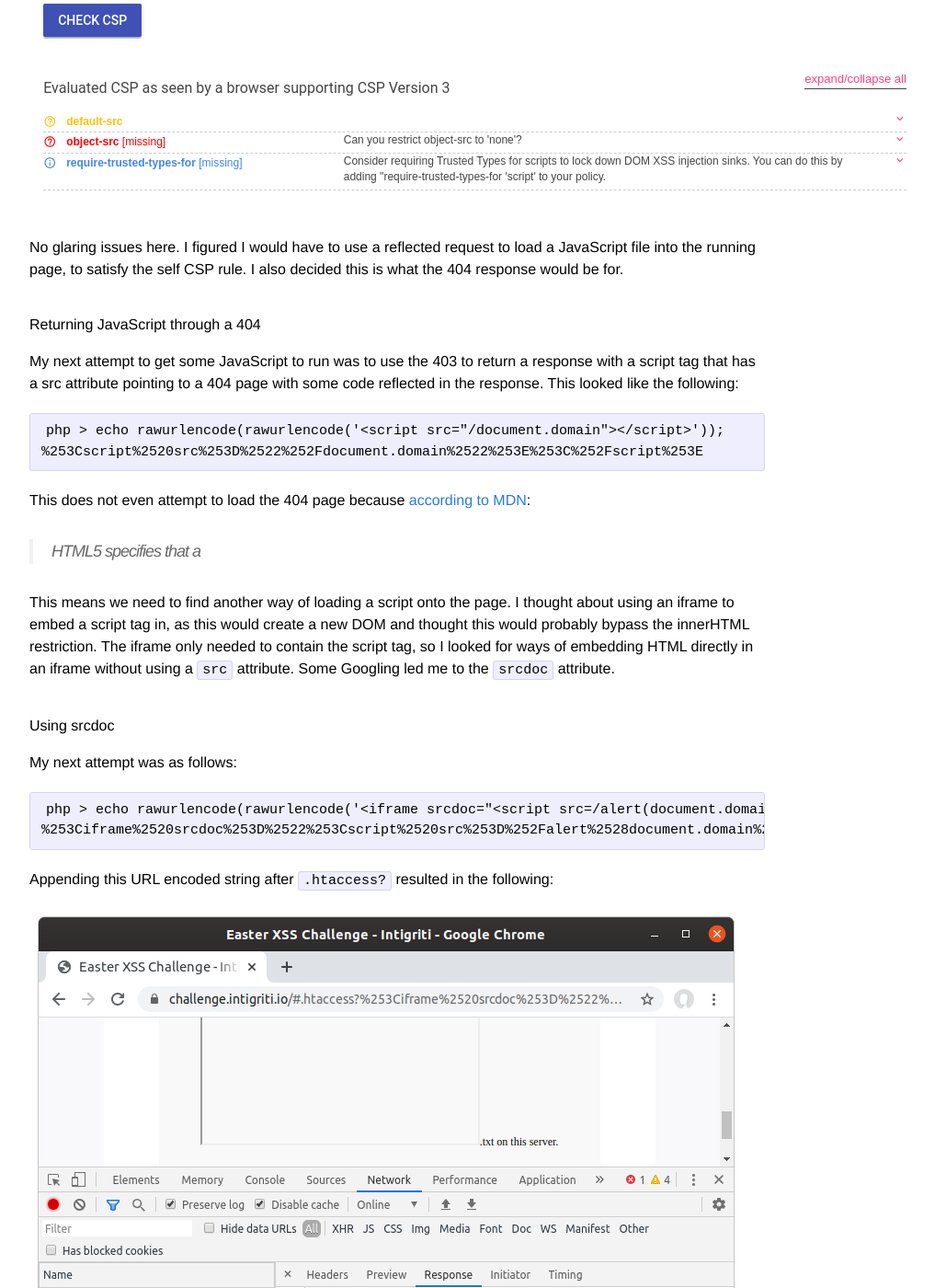
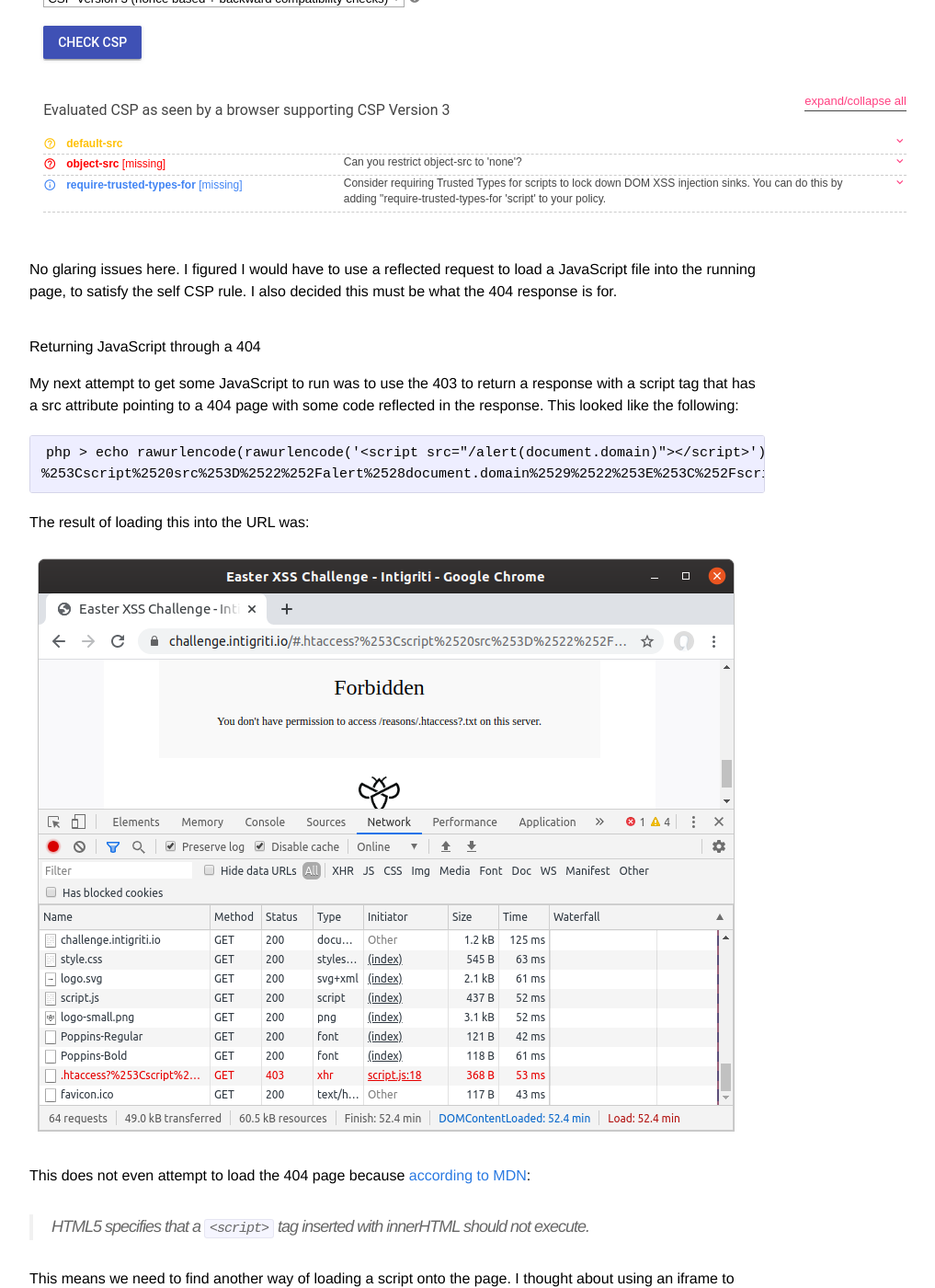
Before and after one commit to lboynton/lboynton.github.io, a Jekyll site: the page built from _posts/2020-04-20-intigriti-easter-xss-challenge-2020-write-up.md, in a window 1280 px wide and 1400 px high, scrolled down 5027 px. Shown: the whole window at 92% size, without its empty margins (208-1225 px from the left). Built offline with Jekyll 4.4.1, drawn with Linux system fonts in a browser that asks for light colours; some of the changed text lies outside the part shown.

Commit message:
Fix a few grammar issues, and add another screenshot

````diff
--- a/_posts/2020-04-20-intigriti-easter-xss-challenge-2020-write-up.md
+++ b/_posts/2020-04-20-intigriti-easter-xss-challenge-2020-write-up.md
@@ -78,21 +78,24 @@
 
 I become less confident. This is quite a strict rule, as [Google's CSP](https://csp-evaluator.withgoogle.com/) evaluator shows:
 
-![](/assets/intigriti-csp-evaluator.png)
+![CSP evaluator](/assets/intigriti-csp-evaluator.png)
 
-No glaring issues here. I figured I would have to use a reflected request to load a JavaScript file into the running page, to satisfy the self CSP rule. I also decided this is what the 404 response would be for.
+No glaring issues here. I figured I would have to use a reflected request to load a JavaScript file into the running page, to satisfy the self CSP rule. I also decided this must be what the 404 response is for.
 
 # Returning JavaScript through a 404
 My next attempt to get some JavaScript to run was to use the 403 to return a response with a script tag that has a src attribute pointing to a 404 page with some code reflected in the response. This looked like the following:
 
 ```
-php > echo rawurlencode(rawurlencode('<script src="/document.domain"></script>'));
-%253Cscript%2520src%253D%2522%252Fdocument.domain%2522%253E%253C%252Fscript%253E
+php > echo rawurlencode(rawurlencode('<script src="/alert(document.domain)"></script>'));
+%253Cscript%2520src%253D%2522%252Falert%2528document.domain%2529%2522%253E%253C%252Fscript%253E
 ```
+The result of loading this into the URL was:
+
+![Script not loading]({{ 'assets/intigriti-script-not-loading.png' | relative_url }})
 
 This does not even attempt to load the 404 page because [according to MDN](https://developer.mozilla.org/en-US/docs/Web/API/Element/innerHTML#Security_considerations):
 
-> HTML5 specifies that a <script> tag inserted with innerHTML should not execute.
+> HTML5 specifies that a `<script>` tag inserted with innerHTML should not execute.
 
 This means we need to find another way of loading a script onto the page. I thought about using an iframe to embed a script tag in, as this would create a new DOM and thought this would probably bypass the innerHTML restriction. The iframe only needed to contain the script tag, so I looked for ways of embedding HTML directly in an iframe without using a `src` attribute. Some Googling led me to the `srcdoc` attribute.
 
@@ -125,7 +128,7 @@
 404 - 'File "';alert(document.domain);'" was not found in this folder.'
 ```
 
-My next attempt was as follows:
+This is valid because `404 - 'File "'` is valid JavaScript, even though it's a string being subtracted from an integer.  The next part is the alert, and the last part is just a string, which does not need to be assigned to anything to be valid. My next attempt was as follows:
 
 ```
 php > echo rawurlencode(rawurlencode('<iframe srcdoc="<script src=/\';alert(document.domain);\'></script>"></iframe>'));
````
Also changed, not shown: other parts of _posts/2020-04-20-intigriti-easter-xss-challenge-2020-write-up.md (+2 -2 lines), assets/intigriti-script-not-loading.png (added).
